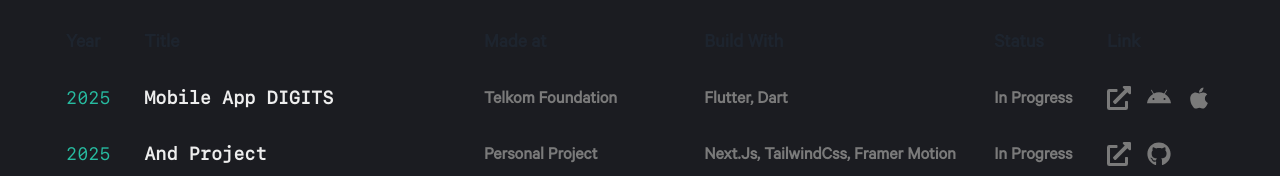
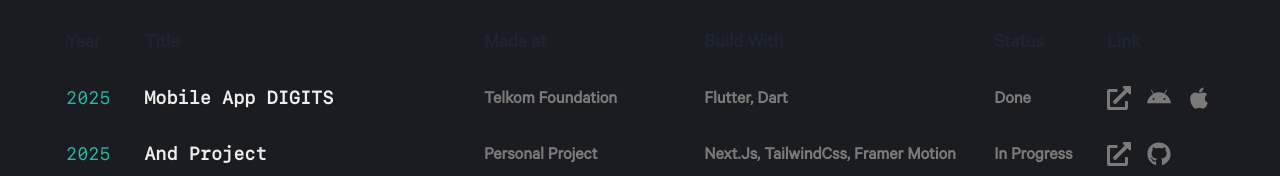
Before and after one commit to marmdhn/pro-marmdhn, a Next.js app: page /archive in a window 1280 px wide. Shown: the part 341-517 px from the top of the page. Built offline with nearby package versions, Linux system fonts and the light colour scheme.

Commit message:
chore: Update archive status from "In Progress" to "Done" in data file

```diff
--- a/data/archive.ts
+++ b/data/archive.ts
@@ -46,7 +46,7 @@
       gitHubUrl: "",
     },
     detail: false,
-    status: "In Progress",
+    status: "Done",
   },
   {
     id: "and-project",
```
